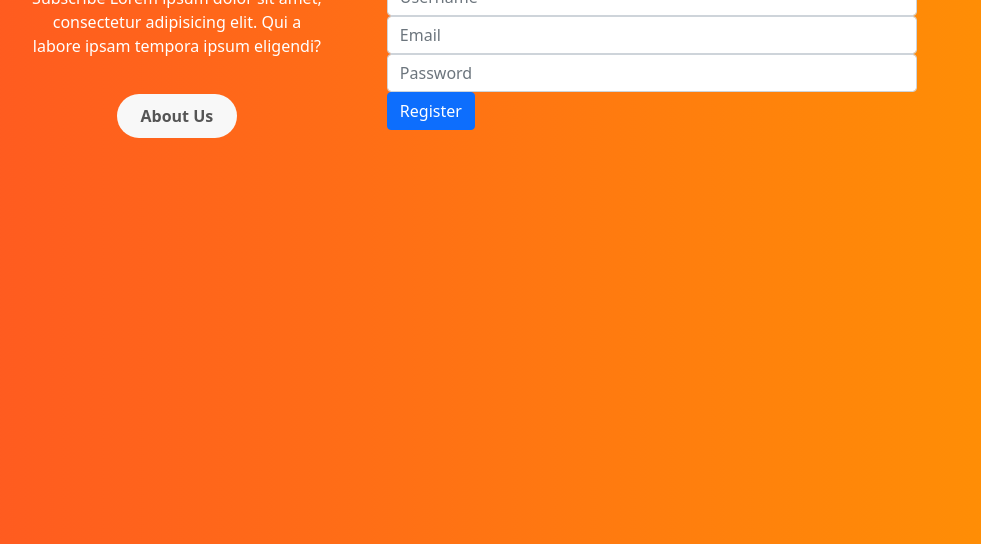
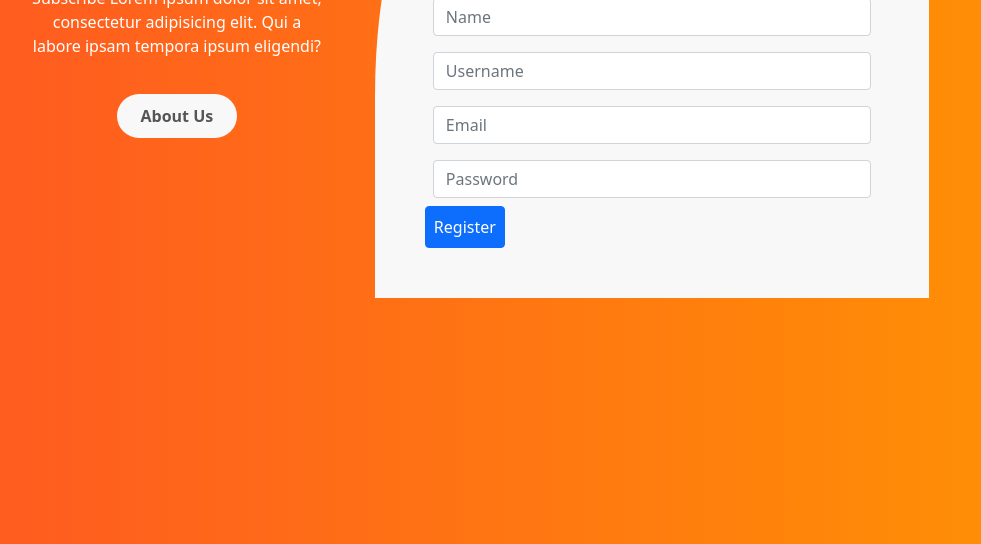
Before and after one commit to mahfuz640/registration-form, a plain HTML site: page index.html in a window 1280 px wide. Shown: the part 256-800 px from the top of the page, without its empty margins (91-1072 px from the left). Drawn offline with nearby package versions, Linux system fonts and the light colour scheme.

Commit message:
register bg

```diff
--- a/index.html
+++ b/index.html
@@ -24,19 +24,19 @@
                             Register Here
                         </h2>
                         <div class="register-form">
-                            <div class="form-group">
+                            <div class="form-group p-2">
                                 <input type="text" class="form-control" placeholder="Name">
                             </div>
-                            <div class="form-group">
+                            <div class="form-group p-2">
                                 <input type="text" class="form-control" placeholder="Username">
                             </div>
-                            <div class="form-group">
+                            <div class="form-group p-2">
                                 <input type="email" class="form-control" placeholder="Email">
                             </div>
-                            <div class="form-group">
-                                <input type="Password" class="form-control" placeholder="Password">
+                            <div class="form-group p-2">
+                                <input type="password" class="form-control" placeholder="Password">
                             </div>
-                            <button type="submit" class="btn btn-primary">Register</button>
+                            <button type="submit" class="btn btn-primary p-2">Register</button>
                         </div>
                     </div>
                 </div>
--- a/style.css
+++ b/style.css
@@ -27,3 +27,11 @@ body {
 .register-left .btn-primary:hover {
     background: black;
 }
+
+.register-right {
+    border: none;
+    background: #f8f8f8;
+    border-top-left-radius: 10% 50%;
+    border-top-left-radius: 10% 50%;
+    padding: 50px;
+}
```
